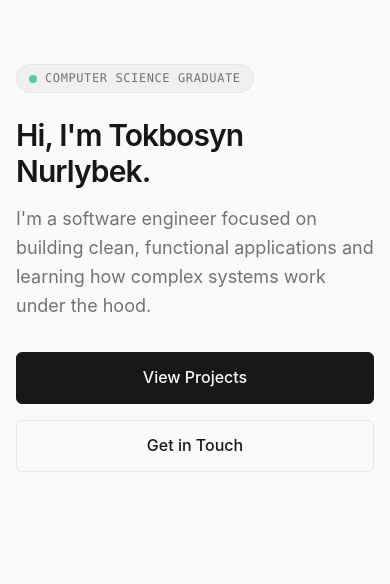
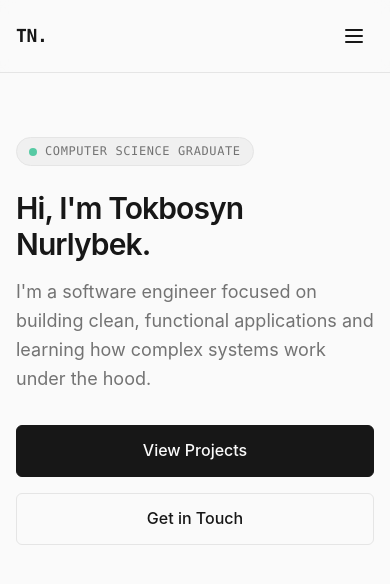
Before and after one commit to Nurlybek1-cpu/portfolio, a React (Vite) app: page / in a window 390 px wide. Shown: the top 584 px of the page. Built offline with nearby package versions, Linux system fonts and the light colour scheme.

Commit message:
feat: build responsive navigation menu

```diff
--- a/src/App.tsx
+++ b/src/App.tsx
@@ -1,9 +1,13 @@
+import Navbar from './components/Navbar';
 import Hero from './sections/Hero';
 
 export default function App() {
   return (
-    <main>
-      <Hero />
-    </main>
+    <>
+      <Navbar />
+      <main>
+        <Hero />
+      </main>
+    </>
   );
 }
--- /dev/null
+++ b/src/components/Navbar.module.css
@@ -0,0 +1,102 @@
+.header {
+  position: sticky;
+  top: 0;
+  width: 100%;
+  background-color: rgba(250, 250, 250, 0.85); /* Translucent background */
+  backdrop-filter: blur(8px);
+  -webkit-backdrop-filter: blur(8px);
+  border-bottom: 1px solid var(--color-border);
+  z-index: 100;
+}
+
+.container {
+  max-width: 800px; /* Same width as Hero container to align nicely */
+  margin: 0 auto;
+  padding: var(--space-4) var(--space-4);
+  display: flex;
+  justify-content: space-between;
+  align-items: center;
+}
+
+.logo {
+  font-weight: 700;
+  font-size: var(--text-lg);
+  color: var(--color-fg);
+  text-decoration: none;
+  font-family: var(--font-mono);
+  letter-spacing: -0.02em;
+}
+
+.nav {
+  display: flex;
+}
+
+.navList {
+  display: flex;
+  list-style: none;
+  gap: var(--space-6);
+  margin: 0;
+  padding: 0;
+}
+
+.navLink {
+  color: var(--color-text-muted);
+  text-decoration: none;
+  font-size: var(--text-sm);
+  font-weight: 500;
+  transition: color var(--transition-fast);
+}
+
+.navLink:hover {
+  color: var(--color-fg);
+}
+
+.mobileMenuBtn {
+  display: none;
+  background: transparent;
+  border: none;
+  color: var(--color-fg);
+  cursor: pointer;
+  padding: var(--space-2);
+  border-radius: var(--radius-sm);
+}
+
+.mobileMenuBtn:hover {
+  background-color: var(--color-border);
+}
+
+/* Responsive Mobile Navigation */
+@media (max-width: 600px) {
+  .mobileMenuBtn {
+    display: flex;
+    align-items: center;
+    justify-content: center;
+  }
+
+  .nav {
+    display: none;
+    position: absolute;
+    top: 100%;
+    left: 0;
+    right: 0;
+    background-color: var(--color-bg);
+    border-bottom: 1px solid var(--color-border);
+    padding: var(--space-4);
+    box-shadow: var(--shadow-md);
+  }
+
+  .nav.navOpen {
+    display: block;
+  }
+
+  .navList {
+    flex-direction: column;
+    gap: var(--space-4);
+  }
+
+  .navLink {
+    display: block;
+    padding: var(--space-2) 0;
+    font-size: var(--text-base);
+  }
+}
--- /dev/null
+++ b/src/components/Navbar.tsx
@@ -0,0 +1,48 @@
+import { useState } from 'react';
+import styles from './Navbar.module.css';
+
+export default function Navbar() {
+  const [isMobileMenuOpen, setIsMobileMenuOpen] = useState(false);
+
+  const toggleMenu = () => {
+    setIsMobileMenuOpen(!isMobileMenuOpen);
+  };
+
+  const closeMenu = () => {
+    setIsMobileMenuOpen(false);
+  };
+
+  return (
+    <header className={styles.header}>
+      <div className={styles.container}>
+        <a href="#" className={styles.logo} onClick={closeMenu}>
+          TN.
+        </a>
+
+        <button
+          className={styles.mobileMenuBtn}
+          onClick={toggleMenu}
+          aria-expanded={isMobileMenuOpen}
+          aria-label="Toggle navigation menu"
+        >
+          <svg width="24" height="24" viewBox="0 0 24 24" fill="none" stroke="currentColor" strokeWidth="2" strokeLinecap="round" strokeLinejoin="round">
+            {isMobileMenuOpen ? (
+              <path d="M18 6L6 18M6 6l12 12" />
+            ) : (
+              <path d="M4 6h16M4 12h16M4 18h16" />
+            )}
+          </svg>
+        </button>
+
+        <nav className={`${styles.nav} ${isMobileMenuOpen ? styles.navOpen : ''}`}>
+          <ul className={styles.navList}>
+            <li><a href="#about" onClick={closeMenu} className={styles.navLink}>About</a></li>
+            <li><a href="#projects" onClick={closeMenu} className={styles.navLink}>Projects</a></li>
+            <li><a href="#now" onClick={closeMenu} className={styles.navLink}>Now</a></li>
+            <li><a href="#contact" onClick={closeMenu} className={styles.navLink}>Contact</a></li>
+          </ul>
+        </nav>
+      </div>
+    </header>
+  );
+}
--- a/src/index.css
+++ b/src/index.css
@@ -52,6 +52,10 @@
   box-sizing: border-box;
 }
 
+html {
+  scroll-behavior: smooth;
+}
+
 body {
   font-family: var(--font-sans);
   background-color: var(--color-bg);
@@ -94,3 +98,9 @@ code, pre {
   margin: 0 auto;
   padding: var(--space-8) var(--space-4);
 }
+
+/* Accessibility: Visible focus state for keyboard navigation */
+:focus-visible {
+  outline: 2px solid var(--color-accent);
+  outline-offset: 2px;
+}
```
